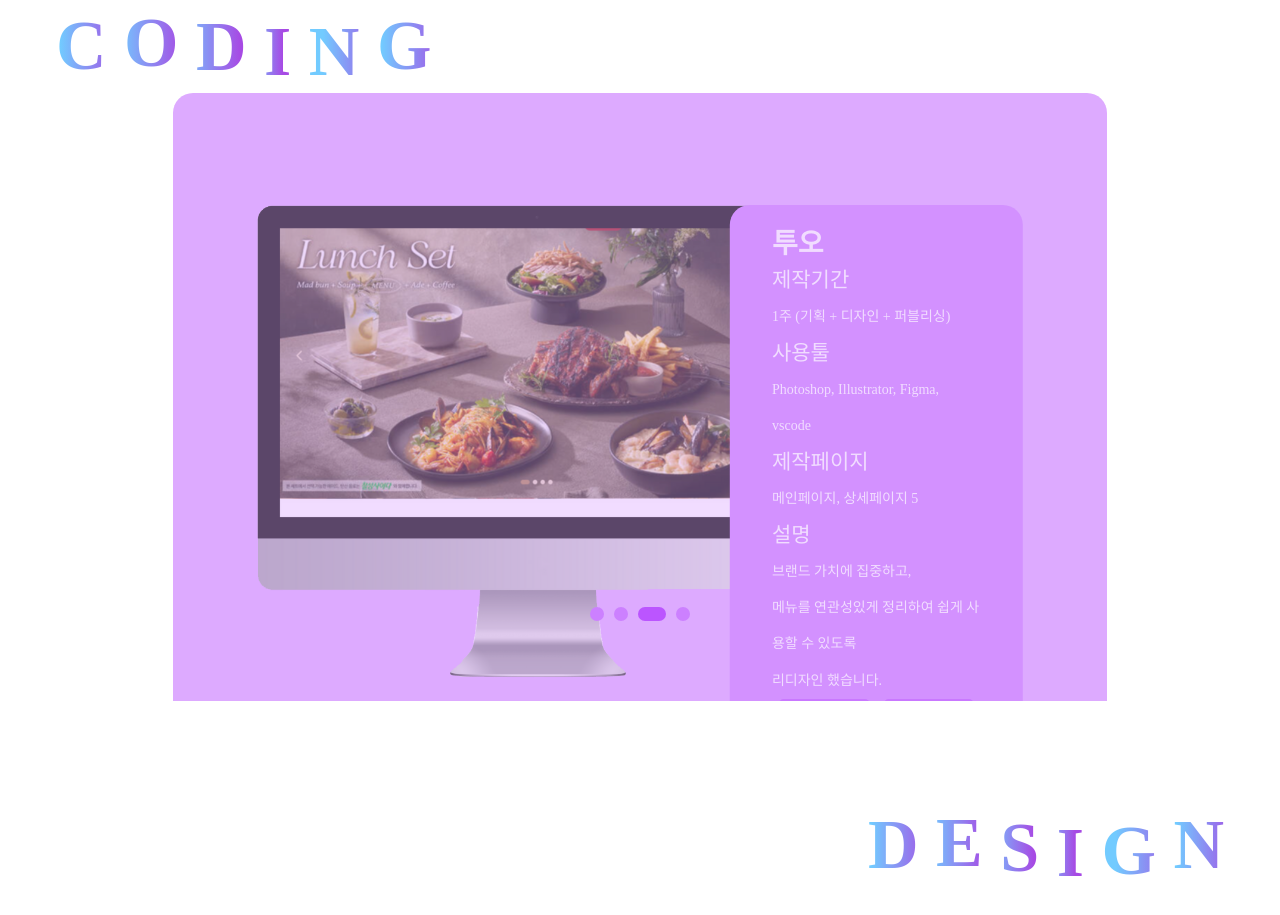
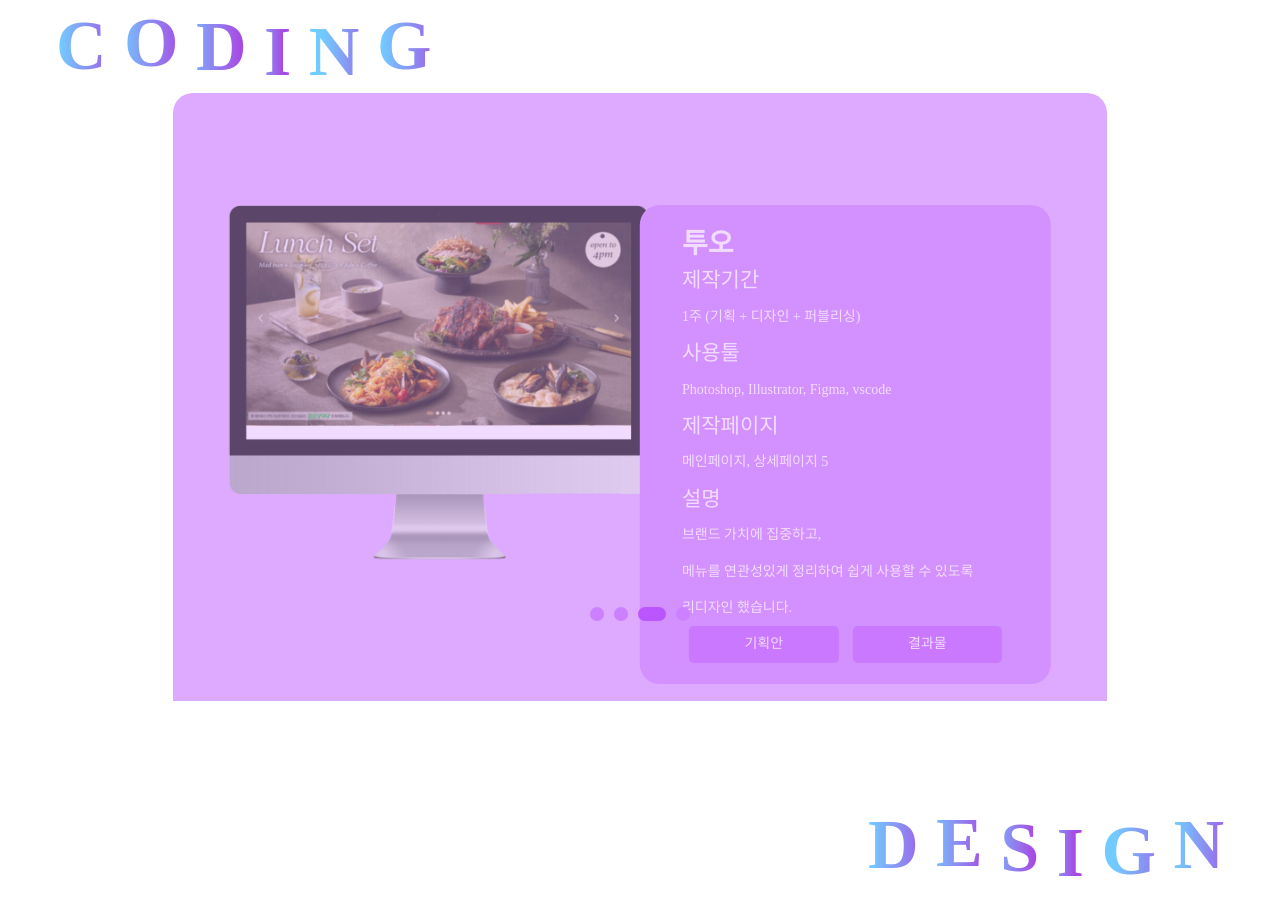
Before and after one commit to semiJ/homepage, a plain HTML site: page index.html in a window 1280 px wide. Shown: the part 1699-2614 px from the top of the page. Drawn offline with nearby package versions, Linux system fonts and the light colour scheme; a web font is replaced by a local one.

Commit message:
홈페이지

```diff
--- a/css/style.css
+++ b/css/style.css
@@ -607,7 +607,7 @@
         left: 50%;
         top: 50%;
         transform: translate(-50%, -50%);
-        padding: 3em 6em;
+        padding: 3em 4em;
         box-sizing: border-box;
         opacity: 0;
     }
@@ -621,7 +621,6 @@
         width: 100%;
         display: flex;
         justify-content: center;
-        gap: 20px;
     }
 
     .codingCon > li {
@@ -629,12 +628,11 @@
     }
 
     .codingCon .codingMockup img {
-        width: 40em;
+        width: 30em;
     }
 
     .codingConDetail {
         line-height: 2.6em;
-        margin-left: 5em;
         background-color: var(--main_color04);
         border-radius: 20px;
         padding: 1.5em 3em;
```
